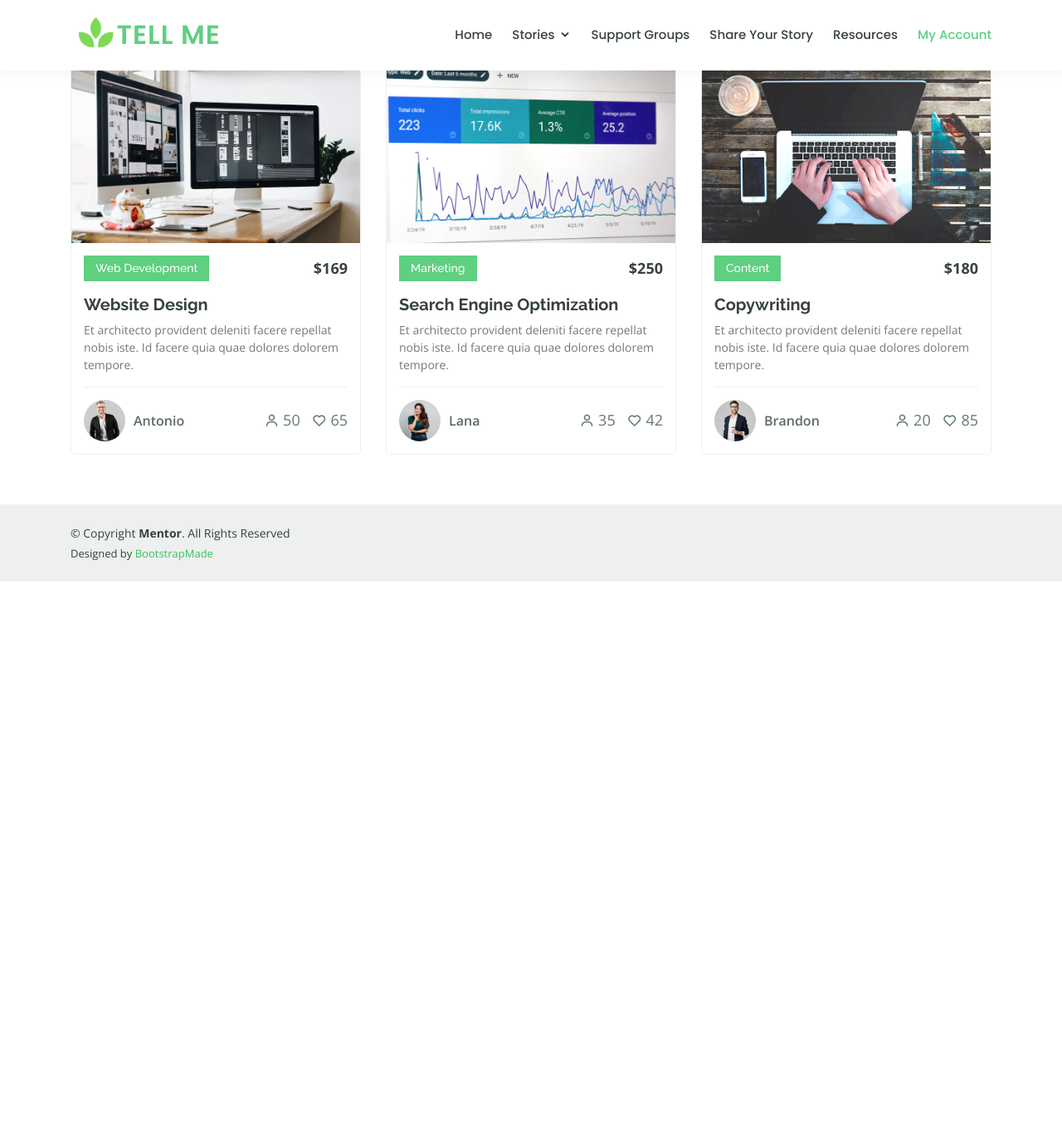
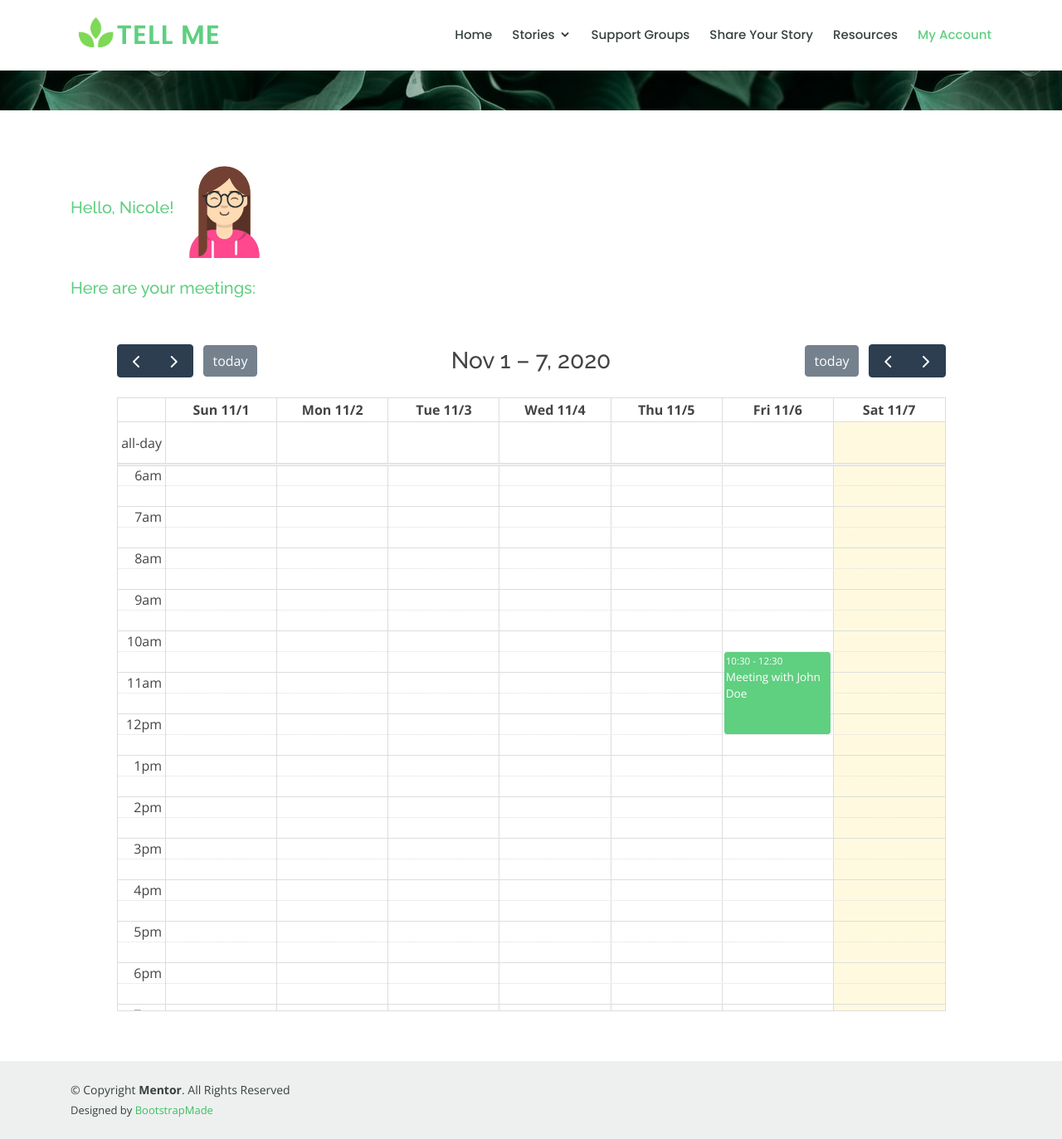
Before and after one commit to RaicuRobert/Junction2020Connected, a PHP site: page /myAccount.html in a window 1280 px wide. Shown: the whole page at 83% size. Before the commit the page ends 701 px from the top, so only its background shows below. Run offline with PHP 8.4, Linux system fonts and the light colour scheme; lists and menus that the app fills with data are empty.

Commit message:
Worked on myAccount page.

```diff
--- a/Mentor/assets/css/style.css
+++ b/Mentor/assets/css/style.css
@@ -104,6 +104,18 @@ h1, h2, h3, h4, h5, h6 {
 
 .timeline-header{
   color: #5fcf80;
+}
+
+.avatar{
+  width: 10%;
+}
+
+#my-calendar{
+  margin-top: 7%;
+  height: 70%;
+  width: 90%;
+  font-size: 20;
+  margin: auto;
 }
 
 /*--------------------------------------------------------------
--- a/Mentor/myAccount.html
+++ b/Mentor/myAccount.html
@@ -24,9 +24,12 @@
   <link href="assets/vendor/owl.carousel/assets/owl.carousel.min.css" rel="stylesheet">
   <link href="assets/vendor/animate.css/animate.min.css" rel="stylesheet">
   <link href="assets/vendor/aos/aos.css" rel="stylesheet">
+  <script src="https://ajax.googleapis.com/ajax/libs/jquery/3.5.1/jquery.min.js"></script>
 
   <!-- Template Main CSS File -->
   <link href="assets/css/style.css" rel="stylesheet">
+  <link href='assets/js/calendar/lib/main.css' rel='stylesheet' />
+  <script src='assets/js/calendar/lib/main.js'></script>
 
   <!-- =======================================================
   * Template Name: Mentor - v2.1.0
@@ -34,6 +37,40 @@
   * Author: BootstrapMade.com
   * License: https://bootstrapmade.com/license/
   ======================================================== -->
+  <script>
+    document.addEventListener('DOMContentLoaded', function() {
+        var calendarEl = document.getElementById('my-calendar');
+        var calendar = new FullCalendar.Calendar(calendarEl, {
+            initialView: 'timeGridWeek',
+            editable: true,
+            headerToolbar: {
+            left: 'prev,next today',
+            center: 'title'
+            },
+            theme: true,
+            events: [
+            {
+                title: 'Meeting with John Doe',
+                start: '2020-11-06T10:30:00',
+                end: '2020-11-06T12:30:00',
+                color: '#5fcf80'
+            }
+            ],
+            schedulerLicenseKey: 'CC-Attribution-NonCommercial-NoDerivatives'
+        });
+        calendar.render();
+    });
+</script>
+<style>
+    h2{
+        font-size: 20px;
+    }
+
+    button{
+        color: #5fcf80;
+    }
+
+</style>
 </head>
 
 <body>
@@ -71,98 +108,23 @@
   <main id="main" data-aos="fade-in">
 
     <!-- ======= Breadcrumbs ======= -->
-    <!-- <div class="breadcrumbs">
-      <div class="container">
+    <div class="breadcrumbs">
+      <!-- <div class="container">
         <h2>Courses</h2>
         <p>Est dolorum ut non facere possimus quibusdam eligendi voluptatem. Quia id aut similique quia voluptas sit quaerat debitis. Rerum omnis ipsam aperiam consequatur laboriosam nemo harum praesentium. </p>
-      </div>
-    </div>End Breadcrumbs -->
+      </div> -->
+    </div>
 
     <!-- ======= Courses Section ======= -->
     <section id="courses" class="courses">
       <div class="container" data-aos="fade-up">
-
-        <div class="row" data-aos="zoom-in" data-aos-delay="100">
-
-          <div class="col-lg-4 col-md-6 d-flex align-items-stretch">
-            <div class="course-item">
-              <img src="assets/img/course-1.jpg" class="img-fluid" alt="...">
-              <div class="course-content">
-                <div class="d-flex justify-content-between align-items-center mb-3">
-                  <h4>Web Development</h4>
-                  <p class="price">$169</p>
-                </div>
-
-                <h3><a href="course-details.html">Website Design</a></h3>
-                <p>Et architecto provident deleniti facere repellat nobis iste. Id facere quia quae dolores dolorem tempore.</p>
-                <div class="trainer d-flex justify-content-between align-items-center">
-                  <div class="trainer-profile d-flex align-items-center">
-                    <img src="assets/img/trainers/trainer-1.jpg" class="img-fluid" alt="">
-                    <span>Antonio</span>
-                  </div>
-                  <div class="trainer-rank d-flex align-items-center">
-                    <i class="bx bx-user"></i>&nbsp;50
-                    &nbsp;&nbsp;
-                    <i class="bx bx-heart"></i>&nbsp;65
-                  </div>
-                </div>
-              </div>
-            </div>
-          </div> <!-- End Course Item-->
-
-          <div class="col-lg-4 col-md-6 d-flex align-items-stretch mt-4 mt-md-0">
-            <div class="course-item">
-              <img src="assets/img/course-2.jpg" class="img-fluid" alt="...">
-              <div class="course-content">
-                <div class="d-flex justify-content-between align-items-center mb-3">
-                  <h4>Marketing</h4>
-                  <p class="price">$250</p>
-                </div>
-
-                <h3><a href="course-details.html">Search Engine Optimization</a></h3>
-                <p>Et architecto provident deleniti facere repellat nobis iste. Id facere quia quae dolores dolorem tempore.</p>
-                <div class="trainer d-flex justify-content-between align-items-center">
-                  <div class="trainer-profile d-flex align-items-center">
-                    <img src="assets/img/trainers/trainer-2.jpg" class="img-fluid" alt="">
-                    <span>Lana</span>
-                  </div>
-                  <div class="trainer-rank d-flex align-items-center">
-                    <i class="bx bx-user"></i>&nbsp;35
-                    &nbsp;&nbsp;
-                    <i class="bx bx-heart"></i>&nbsp;42
-                  </div>
-                </div>
-              </div>
-            </div>
-          </div> <!-- End Course Item-->
-
-          <div class="col-lg-4 col-md-6 d-flex align-items-stretch mt-4 mt-lg-0">
-            <div class="course-item">
-              <img src="assets/img/course-3.jpg" class="img-fluid" alt="...">
-              <div class="course-content">
-                <div class="d-flex justify-content-between align-items-center mb-3">
-                  <h4>Content</h4>
-                  <p class="price">$180</p>
-                </div>
-
-                <h3><a href="course-details.html">Copywriting</a></h3>
-                <p>Et architecto provident deleniti facere repellat nobis iste. Id facere quia quae dolores dolorem tempore.</p>
-                <div class="trainer d-flex justify-content-between align-items-center">
-                  <div class="trainer-profile d-flex align-items-center">
-                    <img src="assets/img/trainers/trainer-3.jpg" class="img-fluid" alt="">
-                    <span>Brandon</span>
-                  </div>
-                  <div class="trainer-rank d-flex align-items-center">
-                    <i class="bx bx-user"></i>&nbsp;20
-                    &nbsp;&nbsp;
-                    <i class="bx bx-heart"></i>&nbsp;85
-                  </div>
-                </div>
-              </div>
-            </div>
-          </div> <!-- End Course Item-->
-
-        </div>
+        <h2 class="timeline-header">Hello, Nicole!
+            <img class="avatar" src="./assets/img/avatar.svg">
+            <br><br>
+            Here are your meetings:
+        </h2>
+        <br><br>
+        <div id="my-calendar"></div>
 
       </div>
     </section><!-- End Courses Section -->
```
Also changed, not shown: Mentor/course-details.html (deleted, +0 -324 lines), Mentor/assets/img/avatar.svg (added).
